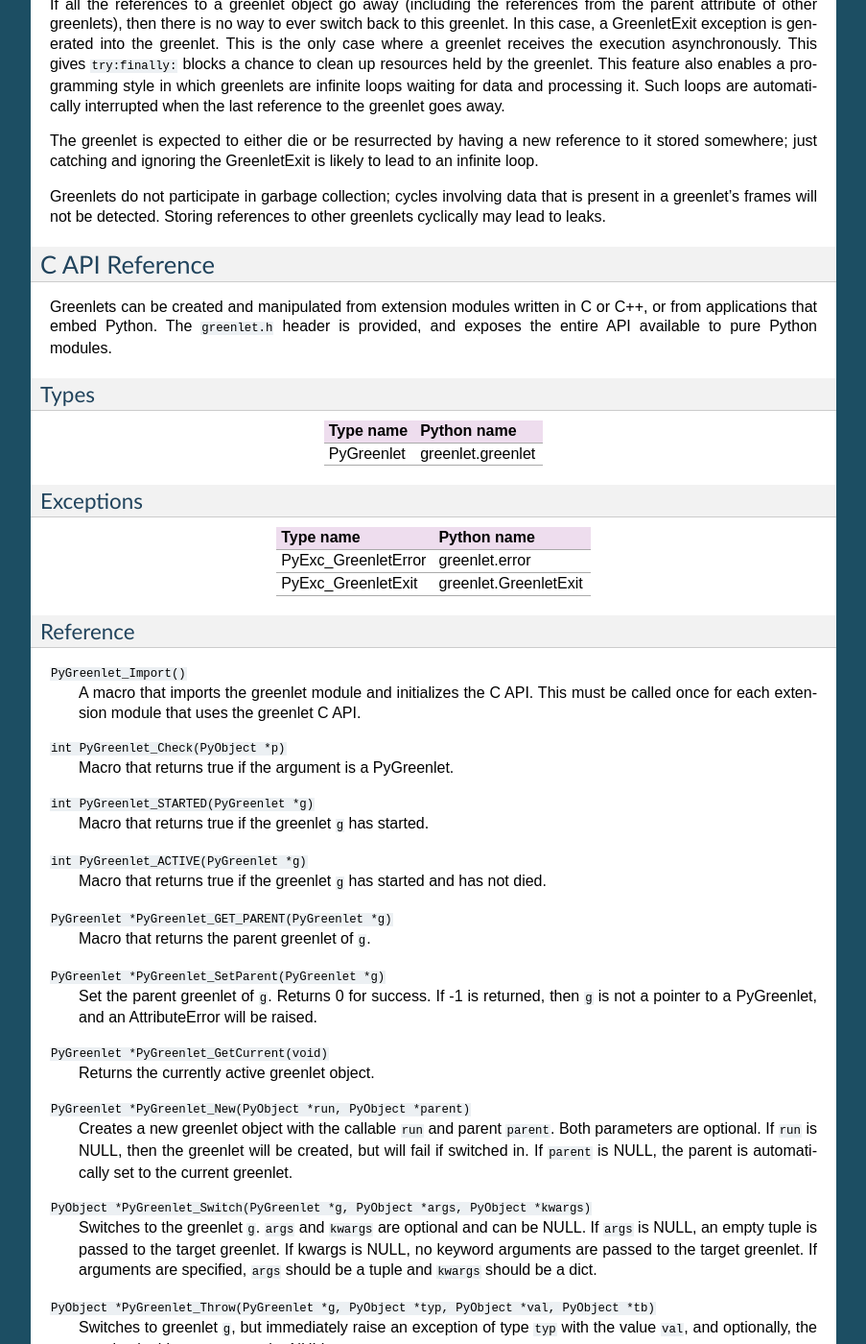
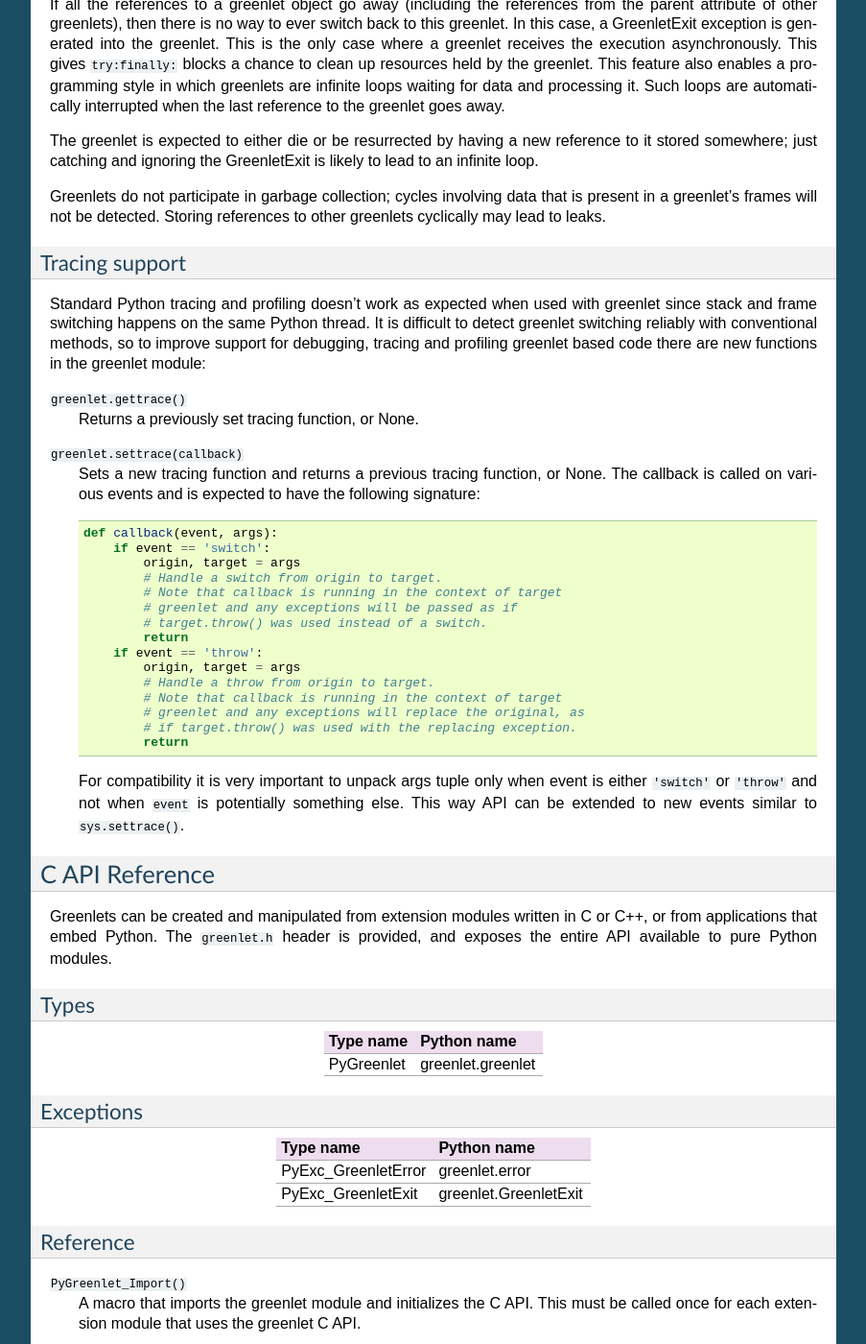
Before and after one commit to python-greenlet/greenlet, a Sphinx documentation site: the page built from doc/greenlet.txt, in a window 1280 px wide and 1400 px high, scrolled down 4576 px. Shown: the whole window at 96% size, without its empty margins (198-1101 px from the left). Built offline with Sphinx 7.4.7, drawn with Linux system fonts in a browser that asks for light colours.

Commit message:
Add documentation for switch tracing

```diff
--- a/doc/greenlet.txt
+++ b/doc/greenlet.txt
@@ -312,6 +312,44 @@ Greenlets do not participate in garbage collection; cycles involving data
 that is present in a greenlet's frames will not be detected.  Storing
 references to other greenlets cyclically may lead to leaks.
 
+Tracing support
+---------------
+
+Standard Python tracing and profiling doesn't work as expected when used with
+greenlet since stack and frame switching happens on the same Python thread.
+It is difficult to detect greenlet switching reliably with conventional
+methods, so to improve support for debugging, tracing and profiling greenlet
+based code there are new functions in the greenlet module:
+
+``greenlet.gettrace()``
+    Returns a previously set tracing function, or None.
+
+``greenlet.settrace(callback)``
+    Sets a new tracing function and returns a previous tracing function, or
+    None. The callback is called on various events and is expected to have
+    the following signature::
+
+        def callback(event, args):
+            if event == 'switch':
+                origin, target = args
+                # Handle a switch from origin to target.
+                # Note that callback is running in the context of target
+                # greenlet and any exceptions will be passed as if
+                # target.throw() was used instead of a switch.
+                return
+            if event == 'throw':
+                origin, target = args
+                # Handle a throw from origin to target.
+                # Note that callback is running in the context of target
+                # greenlet and any exceptions will replace the original, as
+                # if target.throw() was used with the replacing exception.
+                return
+
+    For compatibility it is very important to unpack args tuple only when
+    event is either ``'switch'`` or ``'throw'`` and not when ``event`` is
+    potentially something else. This way API can be extended to new events
+    similar to ``sys.settrace()``.
+
 C API Reference
 ===============
 
```
Also changed, not shown: 1 other file.
